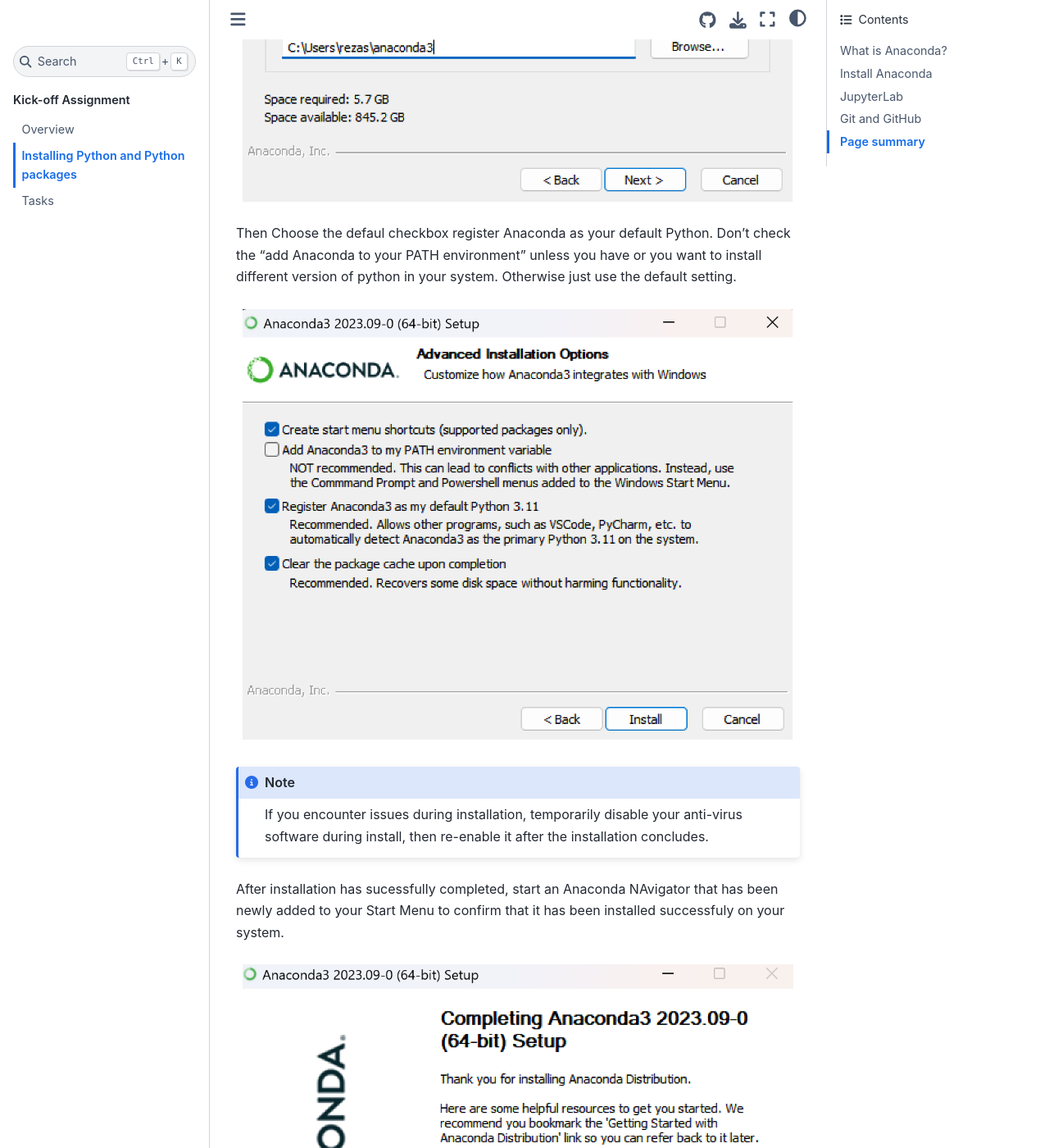
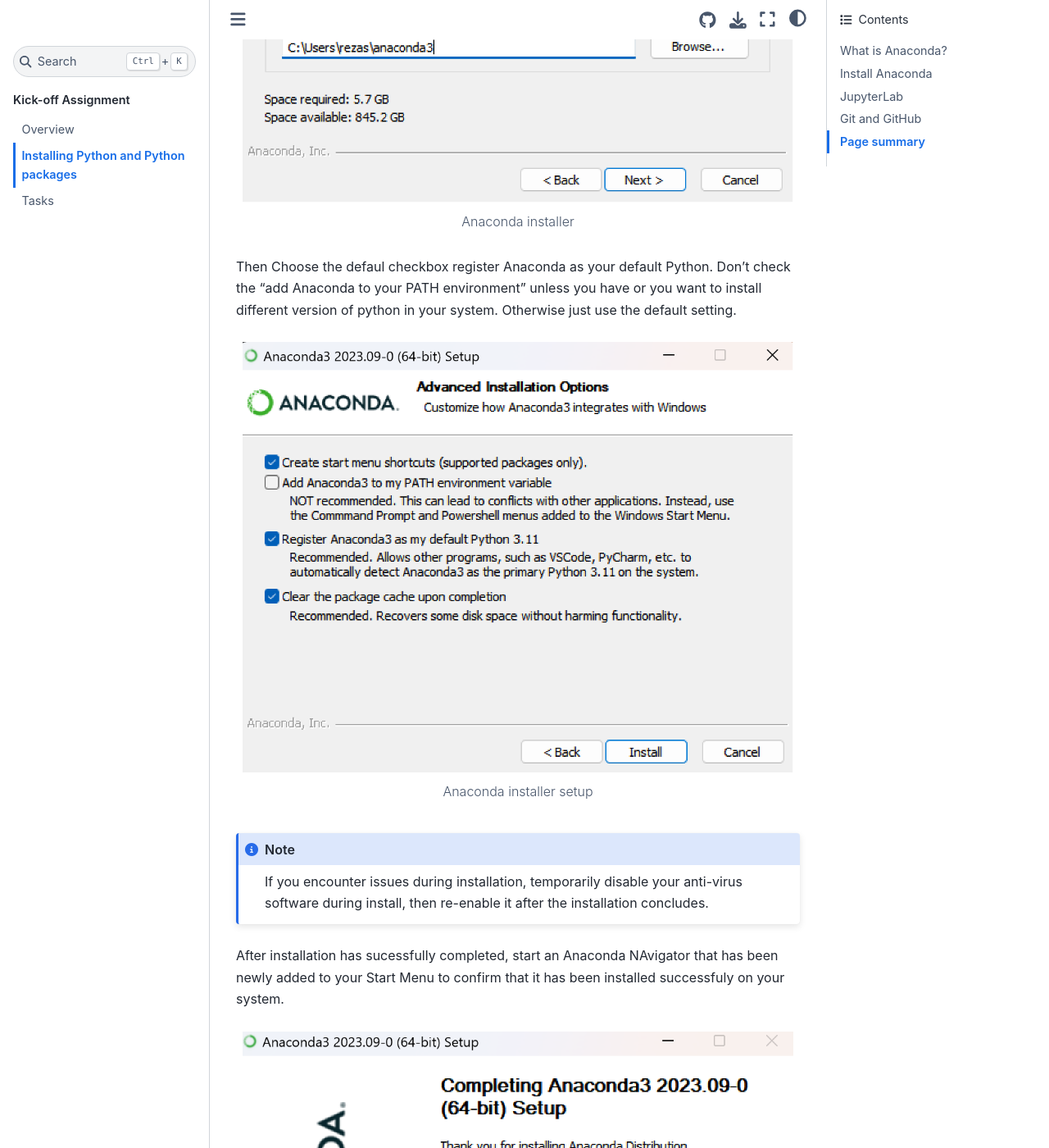
Before and after one commit to safarzadeh-reza/ENGO645-Assignments, a Sphinx documentation site: the page built from source/tutorials/L1/python_installation.rst, in a window 1280 px wide and 1400 px high, scrolled down 1447 px. Shown: the whole window at 82% size. Built offline with Sphinx 7.4.7 and the Sphinx Book theme 1.1.4, drawn with Linux system fonts in a browser that asks for light colours; some of the changed text lies outside the part shown.

Commit message:
anaconda installation modificaiton

```diff
--- a/source/tutorials/L1/python_installation.rst
+++ b/source/tutorials/L1/python_installation.rst
@@ -35,11 +35,19 @@
 Install Anaconda to a directory path that does not contain spaces or unicode characters.
 
 .. figure:: img/anaconda_1.png
+   :alt: Anaconda installer
+   :width: 700px
+
+   Anaconda installer
 
 Then Choose the defaul checkbox register Anaconda as your default Python. Don't check the "add Anaconda to your PATH environment"
 unless you have or you want to install different version of python in your system. Otherwise just use the default setting.
 
 .. figure:: img/anaconda_2.png
+   :alt: Anaconda installer setup
+   :width: 700px
+
+   Anaconda installer setup
 
 
 .. note::
@@ -49,6 +57,10 @@
 After installation has sucessfully completed, start an Anaconda NAvigator that has been newly added to your Start Menu to confirm that it has been installed successfuly on your system.
 
 .. figure:: img/anaconda_4.png
+   :alt: Successfullyinstalled Anaconda
+   :width: 700px
+
+   Successfullyinstalled Anaconda
 
 
 .. note::
@@ -57,6 +69,10 @@
 If Navigator does not open, something went wrong with your installation.
 
 .. figure:: img/anaconda_5.png
+   :alt: Overview of Anaconda Navigator
+   :width: 700px
+
+   Overview of Anaconda Navigator
 
 
 
```
